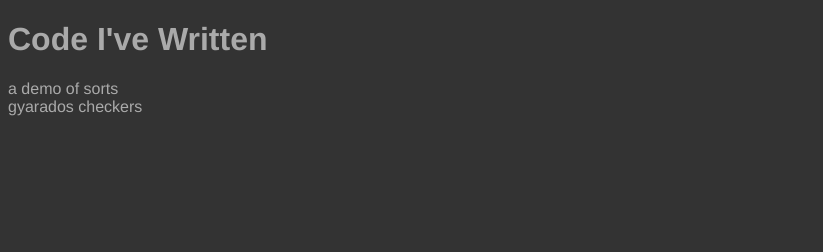
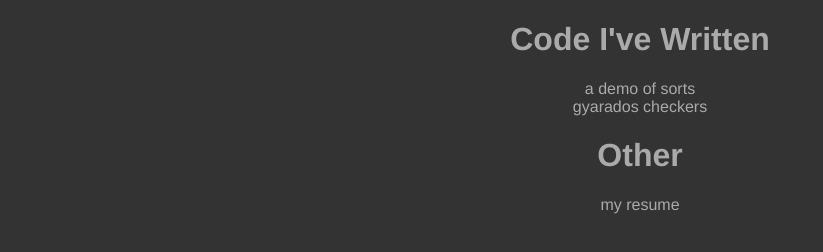
Before and after one commit to spcwby/spcwby.github.io, a plain HTML site: page index.html in a window 1280 px wide. Shown: the whole page, without its empty margins (0-823 px from the left). Drawn offline with Linux system fonts and the light colour scheme.

Commit message:
headings
added an “other” bit

```diff
--- a/index.html
+++ b/index.html
@@ -9,5 +9,8 @@
 <h1>Code I've Written</h1>
 a demo of sorts <br/>
 gyarados checkers
+
+<h1>Other</h1>
+my resume
 </body>
 </html>
--- a/style.css
+++ b/style.css
@@ -2,4 +2,9 @@ body {
 	color: #aaa;
 	background-color: #333;
 	font-family: Helvetica;
+	text-align: center;
 }
+
+a {
+	color: #aaa;
+}
```
